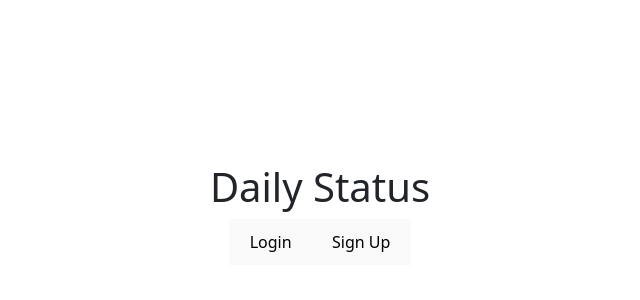
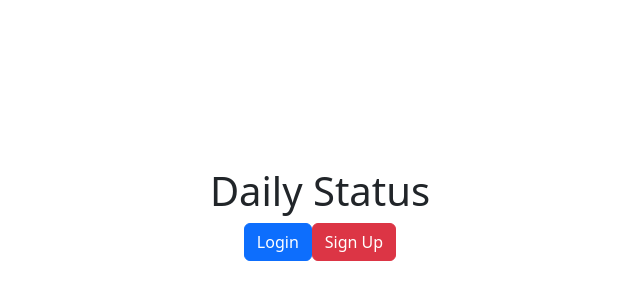
Before and after one commit to Shirisha-Mangali/Git_Practice_Project, a React (Vite) app: page / in a window 1280 px wide. Shown: the part 186-486 px from the top of the page, without its empty margins (320-960 px from the left). Built offline with nearby package versions, Linux system fonts and the light colour scheme.

Commit message:
Update Landing.jsx

```diff
--- a/src/pages/Landing.jsx
+++ b/src/pages/Landing.jsx
@@ -6,10 +6,10 @@ const Landing=()=>{
         <>
 
         <Link to="/login">
-        <button>Login</button>
+        <button class="btn btn-primary">Login</button>
         </Link>
         <Link to="/signup">
-        <button>Sign Up</button>
+        <button class="btn btn-danger">Sign Up</button>
         </Link>
         </>
     )
```
